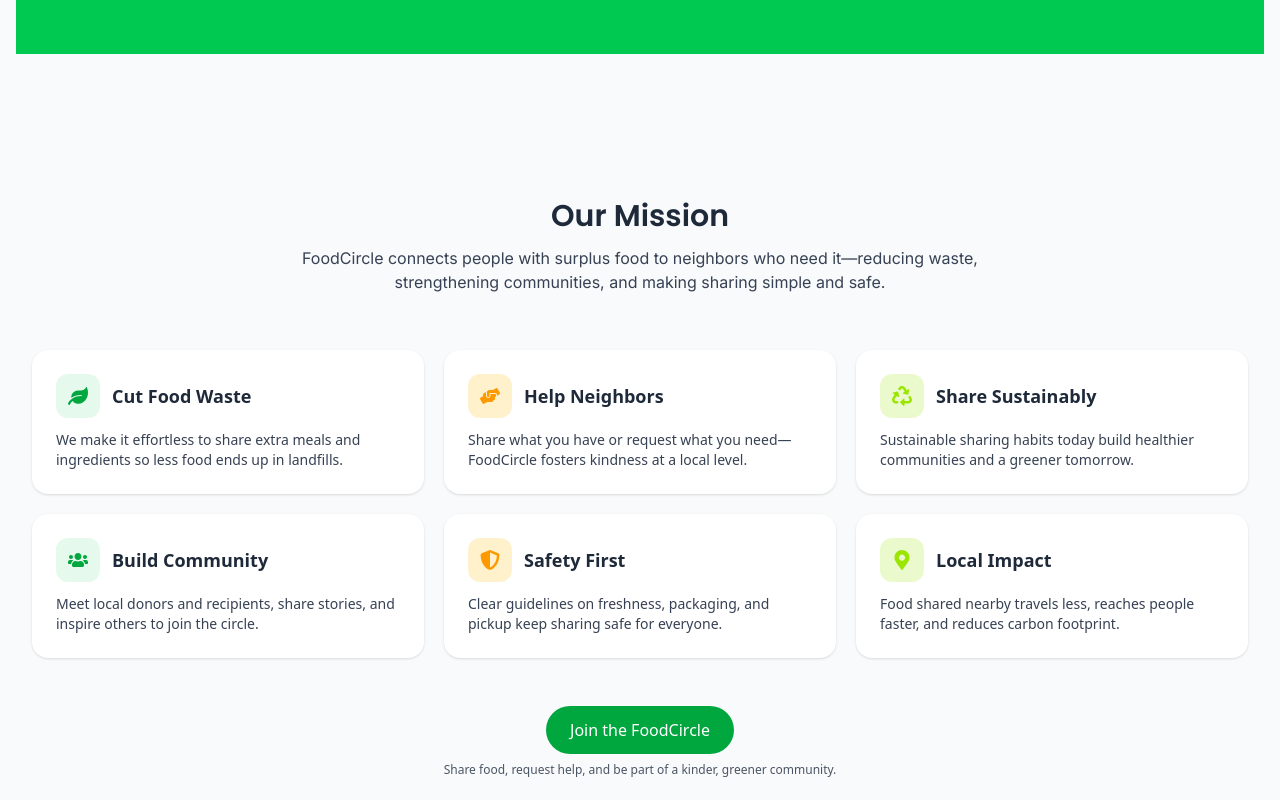
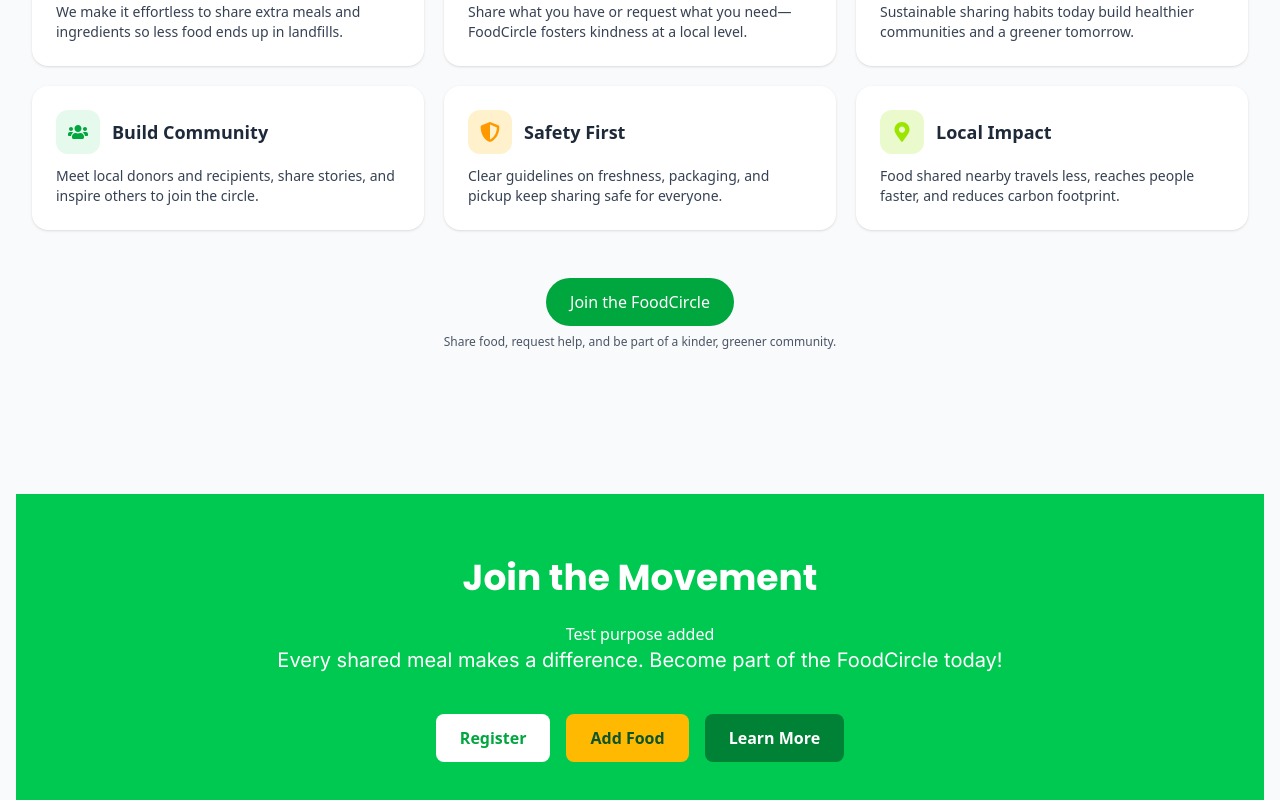
Before and after one commit to Jakirhossain80/foodCircle-ph-public, a React (Vite) app: page / in a window 1280 px wide. Shown: the part 3020-3820 px from the top of the page. Built offline with nearby package versions, Linux system fonts and the light colour scheme; no server answers.

Commit message:
OurMission component updated

```diff
--- a/src/components/Home.jsx
+++ b/src/components/Home.jsx
@@ -21,15 +21,16 @@
       <div className="my-20">
         <CommunityImpact />
       </div>
+      <div className="mb-16">
+        <Testimonials />
+      </div>
       <div className="mb-20">
-        <Testimonials />
+        <OurMission />
       </div>
       <div className="mb-20">
         <JoinTheMovement />
       </div>
-      <div className="mb-20">
-        <OurMission />
-      </div>
+
     </>
   );
 };
--- a/src/components/OurMission.jsx
+++ b/src/components/OurMission.jsx
@@ -1,5 +1,6 @@
 // src/components/OurMission.jsx
 import { FaLeaf, FaHandsHelping, FaRecycle, FaUsers, FaShieldAlt, FaMapMarkerAlt } from "react-icons/fa";
+import { Link } from "react-router";
 
 const OurMission = () => {
   return (
@@ -117,12 +118,12 @@
 
         {/* CTA */}
         <div className="mt-10 md:mt-12 text-center">
-          <button
+          <Link to="/login"
             type="button"
-            className="inline-flex items-center justify-center px-6 py-3 rounded-full bg-green-600 hover:bg-green-700 text-white font-medium transition-all duration-500"
+            className="inline-flex items-center justify-center px-6 py-3 rounded-full bg-green-600 hover:bg-green-700 text-white font-medium transition-all duration-500 cursor-pointer"
           >
             Join the FoodCircle
-          </button>
+          </Link>
           <p className="mt-2 text-xs text-gray-600 dark:text-gray-400 transition-all duration-500">
             Share food, request help, and be part of a kinder, greener community.
           </p>
```
